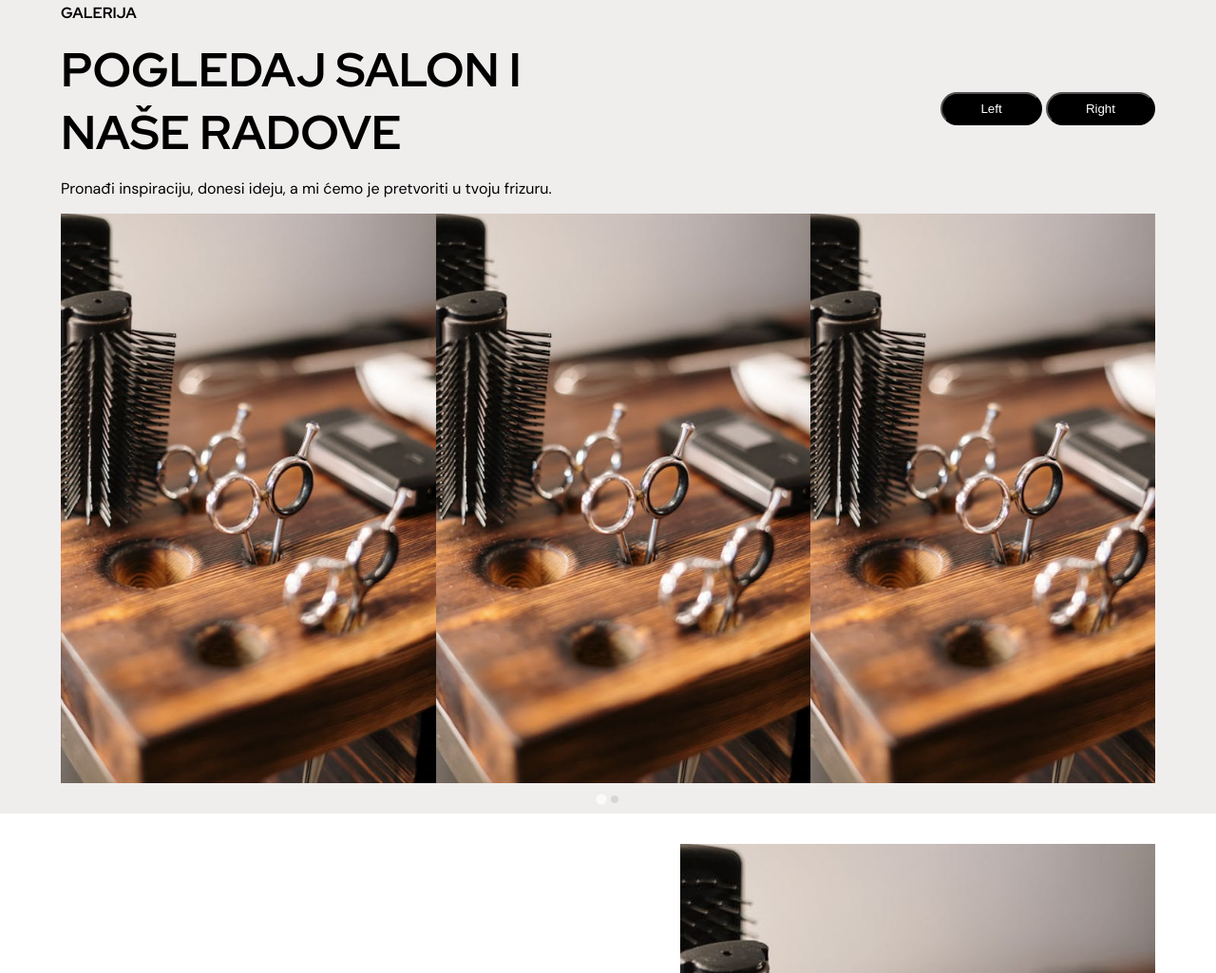
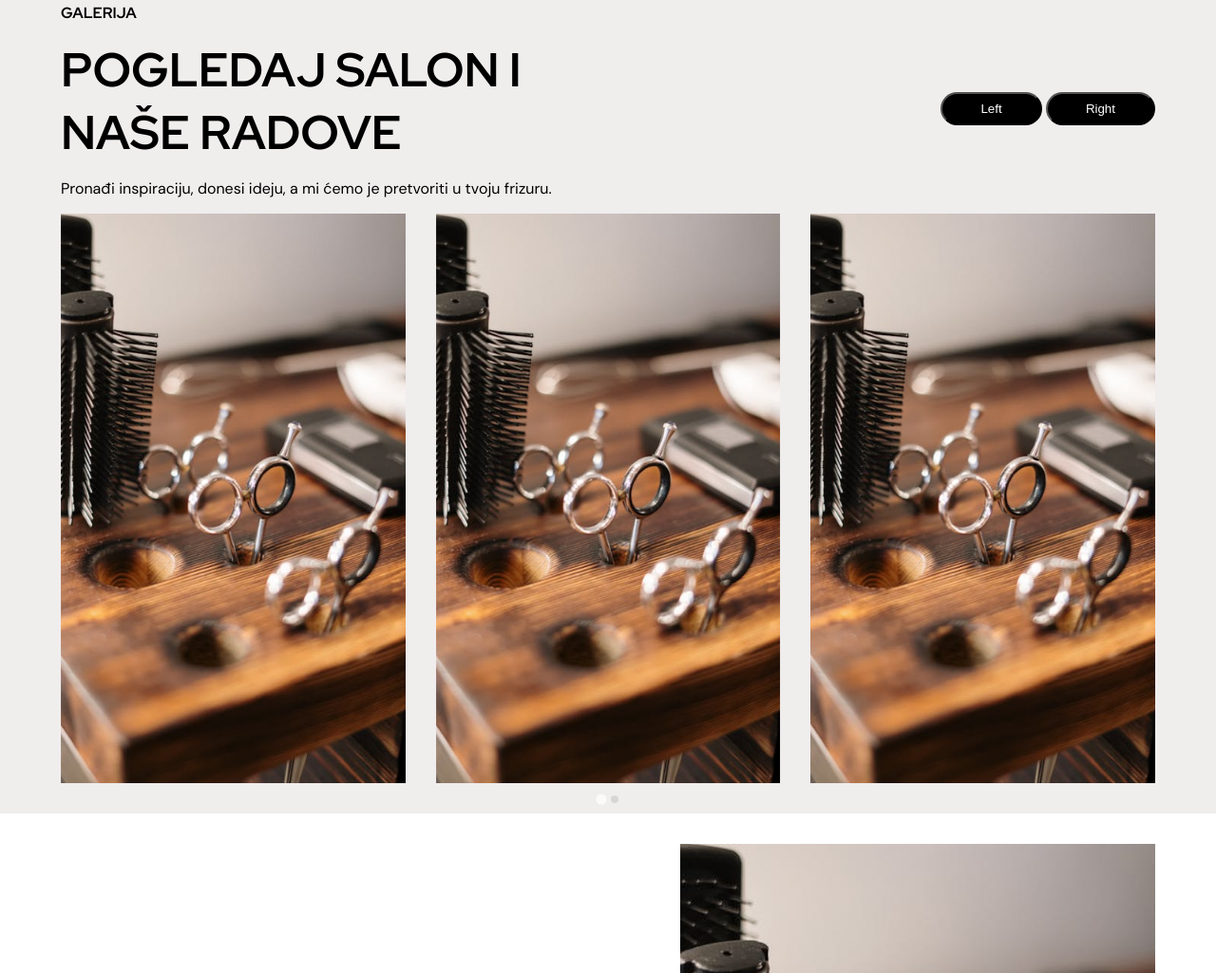
Before and after one commit to dariojularic/hair_salon, a plain HTML site: page index.html in a window 1280 px wide. Shown: the part 2688-3713 px from the top of the page at 95% size. Drawn offline with nearby package versions, Linux system fonts and the light colour scheme.

Commit message:
Refactor code

```diff
--- a/index.html
+++ b/index.html
@@ -308,13 +308,6 @@
           height="481"
         />
 
-        <!-- <img
-          class="hero-image"
-          src="/images/hero-small.webp"
-          srcset="/images/hero-small.webp 600w, /images/hero-big.webp 1200w"
-          sizes="(max-width: 600px) 100vw, 1200px"
-          alt="Salon Interior"
-        /> -->
         <div class="img-buttons-container">
           <a
             class="white-cta-btn"
@@ -461,35 +454,35 @@
             <li class="splide__slide">
               <img
                 class="splide-img"
-                src="/images/Aboutus.png"
+                data-splide-lazy="/images/Aboutus.png"
                 alt="Interior 1"
               />
             </li>
             <li class="splide__slide">
               <img
                 class="splide-img"
-                src="/images/Aboutus.png"
+                data-splide-lazy="/images/Aboutus.png"
                 alt="Interior 2"
               />
             </li>
             <li class="splide__slide">
               <img
                 class="splide-img"
-                src="/images/Aboutus.png"
+                data-splide-lazy="/images/Aboutus.png"
                 alt="Interior 3"
               />
             </li>
             <li class="splide__slide">
               <img
                 class="splide-img"
-                src="/images/Aboutus.png"
+                data-splide-lazy="/images/Aboutus.png"
                 alt="Interior 4"
               />
             </li>
             <li class="splide__slide">
               <img
                 class="splide-img"
-                src="/images/Aboutus.png"
+                data-splide-lazy="/images/Aboutus.png"
                 alt="Interior 5"
               />
             </li>
--- a/script.js
+++ b/script.js
@@ -271,6 +271,7 @@ document.addEventListener("DOMContentLoaded", function () {
     const splide = new Splide("#image-carousel", {
       type: "loop",
       perPage: 3,
+      lazyLoad: "nearby",
       autoplay: true,
       interval: 3000,
       pauseOnHover: true,
--- a/style.css
+++ b/style.css
@@ -396,7 +396,11 @@ nav {
 }
 
 .splide-img {
-  height: 600px;
+  width: 100%;
+  height: 600px; /* Keep your fixed height if you prefer */
+  object-fit: cover;
+  background-color: #e0e0e0; /* Show a gray box while the image lazy-loads */
+  display: block;
 }
 
 /* CONTACT */
```
Also changed, not shown: vercel.json (added).
